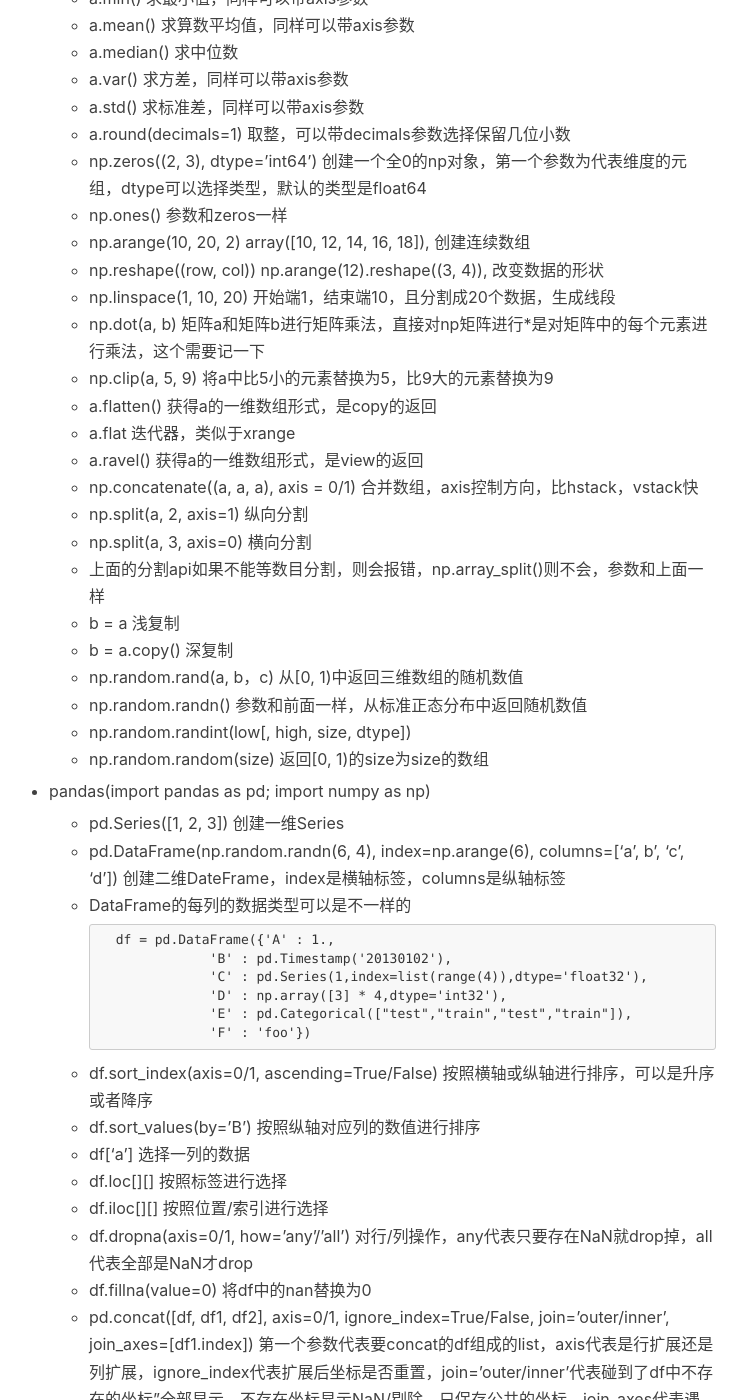
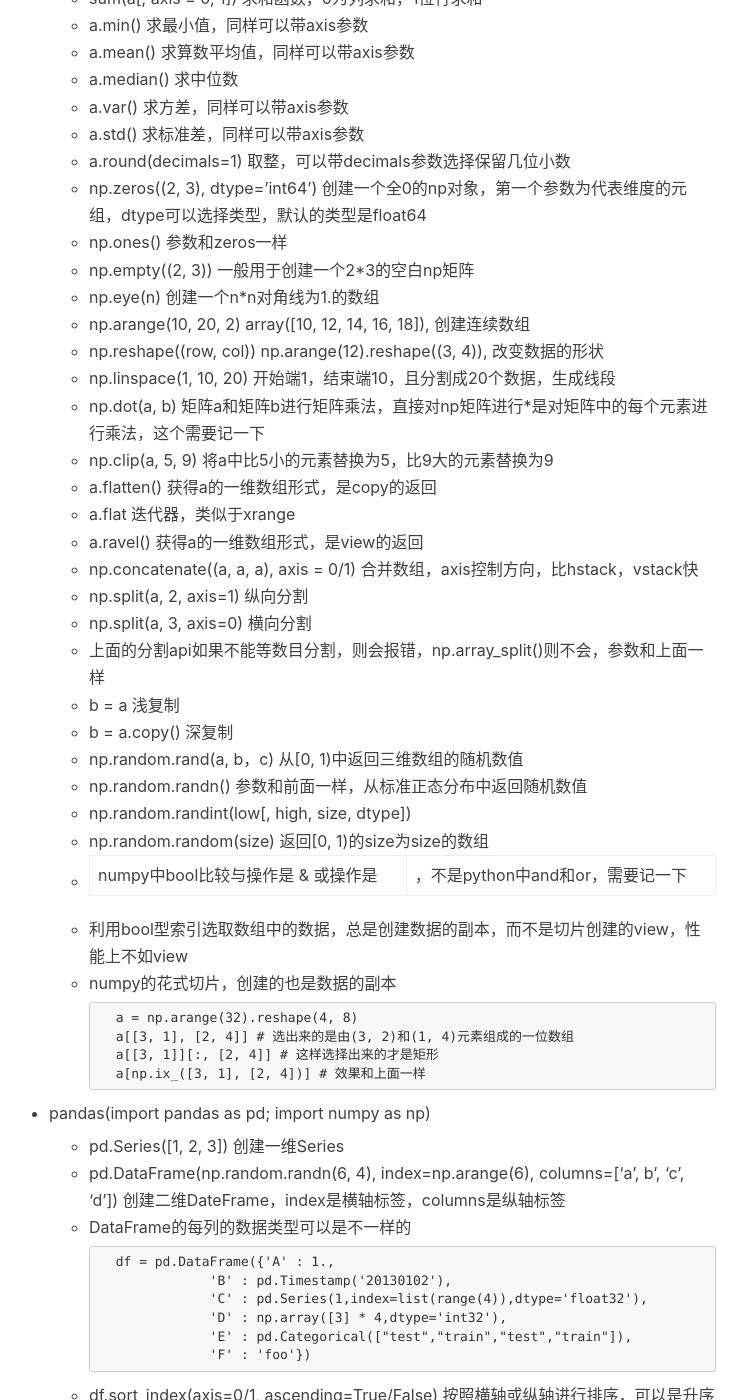
Before and after one commit to mickey0524/mickey0524.github.io, a Jekyll site: the page built from _posts/2017-11-08-numpy-pandas-base.md, in a window 1280 px wide and 1400 px high, scrolled down 949 px. Shown: the whole window, without its empty margins (256-1003 px from the left). Built offline with Jekyll 4.4.1, drawn with Linux system fonts in a browser that asks for light colours; nearby versions of some CDN libraries; comment, search, counter and statistics services are not loaded; some of the changed text lies outside the part shown.

Commit message:
feat(numpy): 增加numpy部分知识

````diff
--- a/_posts/2017-11-08-numpy-pandas-base.md
+++ b/_posts/2017-11-08-numpy-pandas-base.md
@@ -12,10 +12,11 @@
 
 入门python之后，作为python的两大招牌，爬虫和数据分析是肯定要去尝试滴，爬虫的话，在我的[python爬虫基础](https://github.com/mickey0524/web-crawler)仓库中，有由简到繁的示例，下面在这篇博客中，记录一些numpy和pandas的基础，以便温故知新~
 
-* numpy(from numpy import *)
+* numpy(from numpy import \*)
 
 	* a = array([1, 2, 3]) 创建一个np对象
 	* a.dtype 查看数据类型
+    * np.astype() 改变numpy数组的类型
 	* a.shape 一个元组，描述np对象每个维度的长度
 	* a.size np对象元素个数
 	* a.nbytes np对象消耗的字节数
@@ -30,10 +31,12 @@
 	* a.round(decimals=1) 取整，可以带decimals参数选择保留几位小数
 	* np.zeros((2, 3), dtype='int64') 创建一个全0的np对象，第一个参数为代表维度的元组，dtype可以选择类型，默认的类型是float64
 	* np.ones() 参数和zeros一样
+    * np.empty((2, 3)) 一般用于创建一个2\*3的空白np矩阵
+    * np.eye(n) 创建一个n\*n对角线为1.的数组
     * np.arange(10, 20, 2) array([10, 12, 14, 16, 18]), 创建连续数组
     * np.reshape((row, col)) np.arange(12).reshape((3, 4)), 改变数据的形状
     * np.linspace(1, 10, 20) 开始端1，结束端10，且分割成20个数据，生成线段
-    * np.dot(a, b) 矩阵a和矩阵b进行矩阵乘法，直接对np矩阵进行*是对矩阵中的每个元素进行乘法，这个需要记一下
+    * np.dot(a, b) 矩阵a和矩阵b进行矩阵乘法，直接对np矩阵进行\*是对矩阵中的每个元素进行乘法，这个需要记一下
     * np.clip(a, 5, 9) 将a中比5小的元素替换为5，比9大的元素替换为9
     * a.flatten() 获得a的一维数组形式，是copy的返回
     * a.flat 迭代器，类似于xrange
@@ -48,6 +51,16 @@
     * np.random.randn() 参数和前面一样，从标准正态分布中返回随机数值
     * np.random.randint(low[, high, size, dtype])
     * np.random.random(size) 返回[0, 1)的size为size的数组
+    * numpy中bool比较与操作是 & 或操作是 |，不是python中and和or，需要记一下
+    * 利用bool型索引选取数组中的数据，总是创建数据的副本，而不是切片创建的view，性能上不如view
+    * numpy的花式切片，创建的也是数据的副本
+
+        ```
+        a = np.arange(32).reshape(4, 8)
+        a[[3, 1], [2, 4]] # 选出来的是由(3, 2)和(1, 4)元素组成的一位数组
+        a[[3, 1]][:, [2, 4]] # 这样选择出来的才是矩形
+        a[np.ix_([3, 1], [2, 4])] # 效果和上面一样
+        ```
 
 * pandas(import pandas as pd; import numpy as np)
 
@@ -73,5 +86,5 @@
 	* df.fillna(value=0) 将df中的nan替换为0
 	* pd.concat([df, df1, df2], axis=0/1, ignore\_index=True/False, join='outer/inner', join_axes=[df1.index]) 第一个参数代表要concat的df组成的list，axis代表是行扩展还是列扩展，ignore\_index代表扩展后坐标是否重置，join='outer/inner'代表碰到了df中不存在的坐标"全部显示，不存在坐标显示NaN/剔除，只保存公共的坐标，join\_axes代表遇到不存在的保留哪几个df
 	* pd.append() 纵向合并，功能和concat有所重叠
-	* pd.merge(df1, df2, on=['key'], how='outer/inner/left/right', suffixes=['\_boy', '_girl']) pandas中的merge和concat类似，我理解concat多用于合并，而merge和其中文意思一样，是用于数据合并，如果不特别制定，merge是按照columns进行的，df1，df2代表要merge的df，on代表合并的column，how和concat中的join功能类似，代表merge冲突的时候保留的方式，suffixes代表没merge的列中存在名字冲突的时候，列名后加上suffix以区分，未设置的话会自动加上'\_x'和'\_y'以区分
+	* pd.merge(df1, df2, on=['key'], how='outer/inner/left/right', suffixes=['\_boy', '\_girl']) pandas中的merge和concat类似，我理解concat多用于合并，而merge和其中文意思一样，是用于数据合并，如果不特别制定，merge是按照columns进行的，df1，df2代表要merge的df，on代表合并的column，how和concat中的join功能类似，代表merge冲突的时候保留的方式，suffixes代表没merge的列中存在名字冲突的时候，列名后加上suffix以区分，未设置的话会自动加上'\_x'和'\_y'以区分
 	* pd.merge(df1, df2, left_index=True, right_index=True, how='outer/inner') 代表按照index进行merge
````
